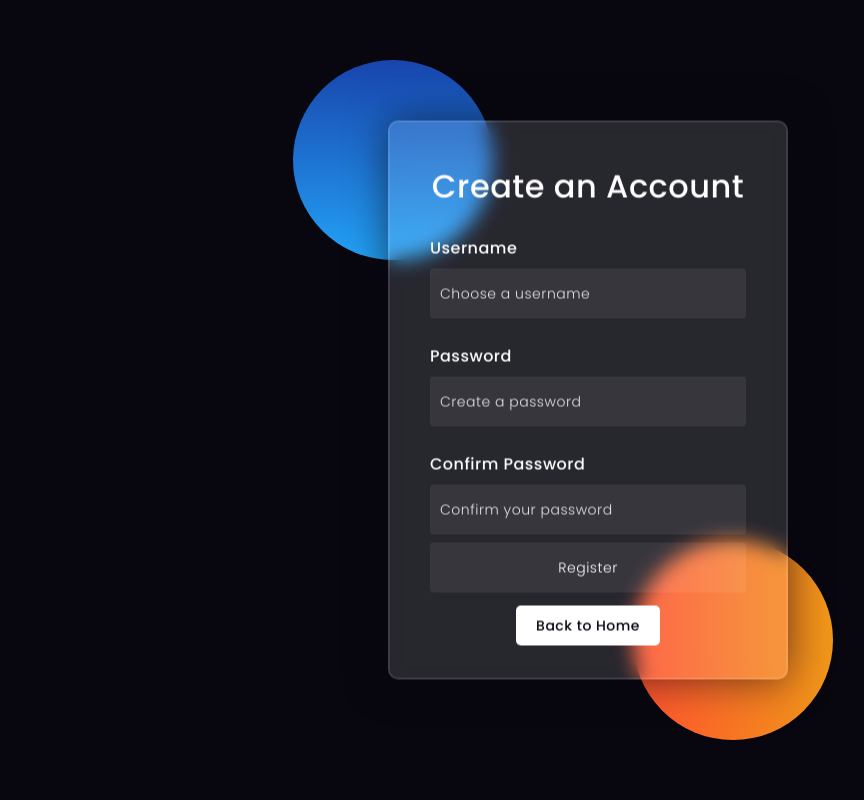
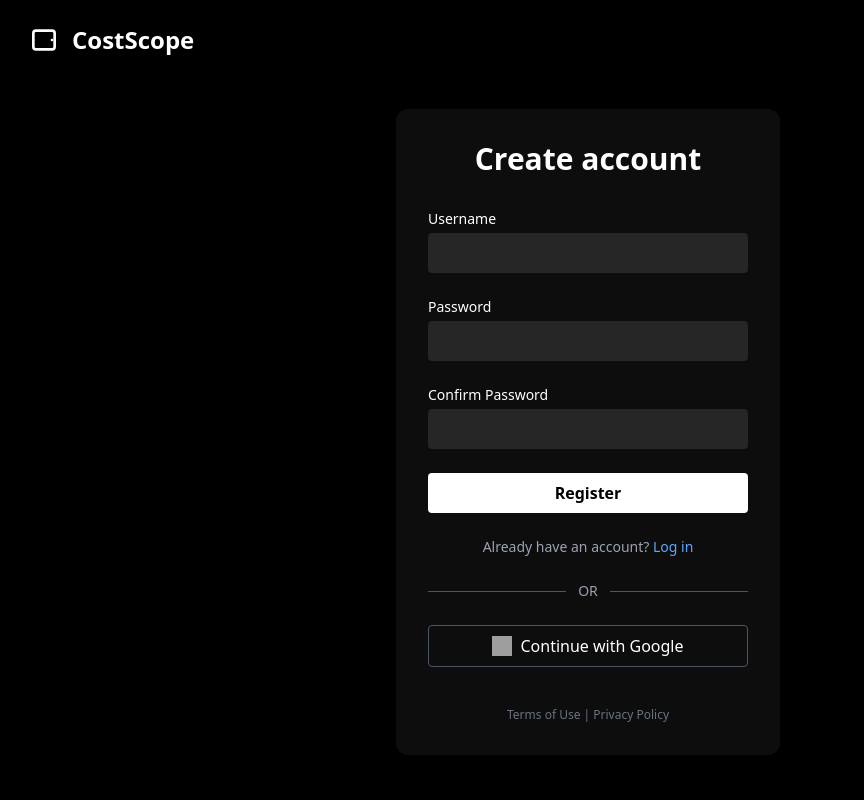
Before and after one commit to taku-muk/CITS3403-Project-Group42, a Flask app: page /register in a window 1280 px wide. Shown: the whole page, without its empty margins (52-916 px from the left). Run offline with Flask 3, Linux system fonts and the light colour scheme; grey boxes are pictures that could not be loaded.

Commit message:
Updated the login and sign up logic with more modern ui

```diff
--- a/app/templates/register.html
+++ b/app/templates/register.html
@@ -1,144 +1,108 @@
 <!DOCTYPE html>
 <html lang="en">
 <head>
-  <title>Register – CostScope</title>
-  <link rel="preconnect" href="https://fonts.gstatic.com">
-  <link rel="stylesheet" href="https://cdnjs.cloudflare.com/ajax/libs/font-awesome/5.15.4/css/all.min.css">
-  <link href="https://fonts.googleapis.com/css2?family=Poppins:wght@300;500;600&display=swap" rel="stylesheet">
+  <meta charset="utf-8" />
+  <meta name="viewport" content="width=device-width, initial-scale=1.0" />
+  <title>Register | CostScope</title>
+
+  <!-- Tailwind 2 CDN -->
+  <link href="https://cdn.jsdelivr.net/npm/tailwindcss@2.2.19/dist/tailwind.min.css" rel="stylesheet">
+
+  <!-- Input autofill fix -->
   <style>
-    * { padding: 0; margin: 0; box-sizing: border-box; }
-    body {
-        background-color: #080710;
-        font-family: 'Poppins', sans-serif;
-    }
-    .background {
-        width: 430px;
-        height: 520px;
-        position: absolute;
-        transform: translate(-50%, -50%);
-        left: 50%;
-        top: 50%;
-        z-index: 0;
-    }
-    .background .shape {
-        height: 200px;
-        width: 200px;
-        position: absolute;
-        border-radius: 50%;
-    }
-    .shape:first-child {
-        background: linear-gradient(#1845ad, #23a2f6);
-        left: -80px; top: -80px;
-    }
-    .shape:last-child {
-        background: linear-gradient(to right, #ff512f, #f09819);
-        right: -30px; bottom: -80px;
-    }
-    form {
-        height: auto;
-        width: 400px;
-        background-color: rgba(255,255,255,0.13);
-        position: absolute;
-        transform: translate(-50%, -50%);
-        top: 50%;
-        left: 50%;
-        border-radius: 10px;
-        backdrop-filter: blur(10px);
-        border: 2px solid rgba(255,255,255,0.1);
-        box-shadow: 0 0 40px rgba(8,7,16,0.6);
-        padding: 40px;
-        text-align: center;
-        z-index: 1;
-    }
-    form * {
-        font-family: 'Poppins', sans-serif;
-        color: #ffffff;
-        letter-spacing: 0.5px;
-        outline: none;
-        border: none;
-    }
-    form h3 {
-        font-size: 32px;
-        font-weight: 500;
-        margin-bottom: 10px;
-    }
-    label {
-        display: block;
-        margin-top: 25px;
-        font-size: 16px;
-        font-weight: 500;
-        text-align: left;
-    }
-    input {
-        display: block;
-        height: 50px;
-        width: 100%;
-        background-color: rgba(255,255,255,0.07);
-        border-radius: 3px;
-        padding: 0 10px;
-        margin-top: 8px;
-        font-size: 14px;
-        font-weight: 300;
-    }
-    ::placeholder { color: #e5e5e5; }
-    button {
-        margin-top: 30px;
-        width: 100%;
-        background-color: #ffffff;
-        color: #080710;
-        padding: 15px 0;
-        font-size: 18px;
-        font-weight: 600;
-        border-radius: 5px;
-        cursor: pointer;
-    }
-    .flash-msg {
-        margin-top: 15px;
-        background-color: #ff4f4f;
-        padding: 10px;
-        border-radius: 5px;
-        text-align: center;
-        font-size: 14px;
+    input:-webkit-autofill {
+      -webkit-box-shadow: 0 0 0 1000px #000 inset!important;
+      -webkit-text-fill-color:#fff!important;
     }
   </style>
 </head>
-<body>
 
-  <div class="background">
-    <div class="shape"></div>
-    <div class="shape"></div>
+<body class="bg-black text-white min-h-screen flex flex-col">
+
+  <!-- Logo -->
+  <div class="absolute top-6 left-20 flex items-center gap-3 z-10">
+    <svg class="w-8 h-8" fill="none" viewBox="0 0 24 24"
+         stroke="white" stroke-width="2" stroke-linecap="round" stroke-linejoin="round">
+      <path d="M20 12v5a2 2 0 0 1-2 2H6a2 2 0 0 1-2-2V7a2 2 0 0 1 2-2h12a2 2 0 0 1 2 2Z"/>
+      <path d="M18 12h.01" />
+    </svg>
+    <strong class="text-2xl font-bold">CostScope</strong>
   </div>
 
-  <form method="POST">
-    <h3>Create an Account</h3>
-    {{ form.hidden_tag() }}
+  <!-- Card -->
+  <main class="flex-grow flex items-center justify-center px-4 pt-16 relative z-10">
+    <div class="w-full max-w-sm bg-white bg-opacity-5 backdrop-blur-md p-8 rounded-xl shadow-xl">
 
-    {% with messages = get_flashed_messages() %}
-      {% if messages %}
-        <div class="flash-msg">
-          {% for message in messages %}
-            {{ message }}
-          {% endfor %}
+      <h1 class="text-3xl font-semibold text-center mb-8">Create account</h1>
+
+      <!-- Flash messages -->
+      {% with messages = get_flashed_messages() %}
+        {% if messages %}
+          <div class="bg-red-500 text-white text-sm p-3 rounded mb-6 text-center">
+            {% for m in messages %}{{ m }}{% endfor %}
+          </div>
+        {% endif %}
+      {% endwith %}
+
+      <form method="POST" action="{{ url_for('main.register') }}" class="space-y-6">
+        {{ form.hidden_tag() }}
+
+        <!-- Username -->
+        <div>
+          {{ form.username.label(class_="block text-sm mb-1") }}
+          {{ form.username(class_="w-full px-4 py-2 bg-white bg-opacity-10 rounded placeholder-gray-400") }}
         </div>
-      {% endif %}
-    {% endwith %}
 
-    <label for="username">Username</label>
-    {{ form.username(placeholder="Choose a username") }}
+        <!-- Email (if your RegisterForm has it) -->
+        {% if form.email %}
+        <div>
+          {{ form.email.label(class_="block text-sm mb-1") }}
+          {{ form.email(class_="w-full px-4 py-2 bg-white bg-opacity-10 rounded placeholder-gray-400") }}
+        </div>
+        {% endif %}
 
-    <label for="password">Password</label>
-    {{ form.password(placeholder="Create a password") }}
+        <!-- Password -->
+        <div>
+          {{ form.password.label(class_="block text-sm mb-1") }}
+          {{ form.password(class_="w-full px-4 py-2 bg-white bg-opacity-10 rounded placeholder-gray-400") }}
+        </div>
 
-    <label for="confirm">Confirm Password</label>
-    {{ form.confirm(placeholder="Confirm your password") }}
+        <!-- Confirm password -->
+        {% if form.confirm %}
+        <div>
+          {{ form.confirm.label(class_="block text-sm mb-1") }}
+          {{ form.confirm(class_="w-full px-4 py-2 bg-white bg-opacity-10 rounded placeholder-gray-400") }}
+        </div>
+        {% endif %}
 
-    {{ form.submit(class_="btn") }}
+        {{ form.submit(class_="w-full bg-white text-black font-semibold py-2 rounded hover:bg-gray-200 transition") }}
+      </form>
 
-    <div style="margin-top: 20px; text-align: center;">
-        <a href="/" class="btn" style="text-decoration: none; color: #080710; background-color: #ffffff; padding: 10px 20px; border-radius: 5px; font-size: 14px; font-weight: 500;">Back to Home</a>
+      <!-- Link back to login -->
+      <p class="mt-6 text-center text-sm text-gray-400">
+        Already have an account?
+        <a href="{{ url_for('main.login') }}" class="text-blue-400 hover:underline">Log in</a>
+      </p>
+
+      <!-- Divider -->
+      <div class="flex items-center my-6">
+        <div class="flex-grow h-px bg-gray-600"></div>
+        <span class="px-3 text-sm text-gray-400">OR</span>
+        <div class="flex-grow h-px bg-gray-600"></div>
       </div>
 
-  </form>
+      <!-- Google OAuth button -->
+      <a href="/auth/google"
+         class="w-full flex items-center justify-center gap-2 py-2 border border-gray-600 rounded hover:bg-gray-800 transition">
+        <img src="https://www.svgrepo.com/show/355037/google.svg" class="w-5 h-5" alt="Google">
+        <span>Continue with Google</span>
+      </a>
+
+      <p class="mt-10 text-center text-xs text-gray-500">
+        Terms of Use&nbsp;|&nbsp;Privacy Policy
+      </p>
+    </div>
+  </main>
 
 </body>
 </html>
```
Also changed, not shown: app/templates/login.html (+79 -129 lines).
